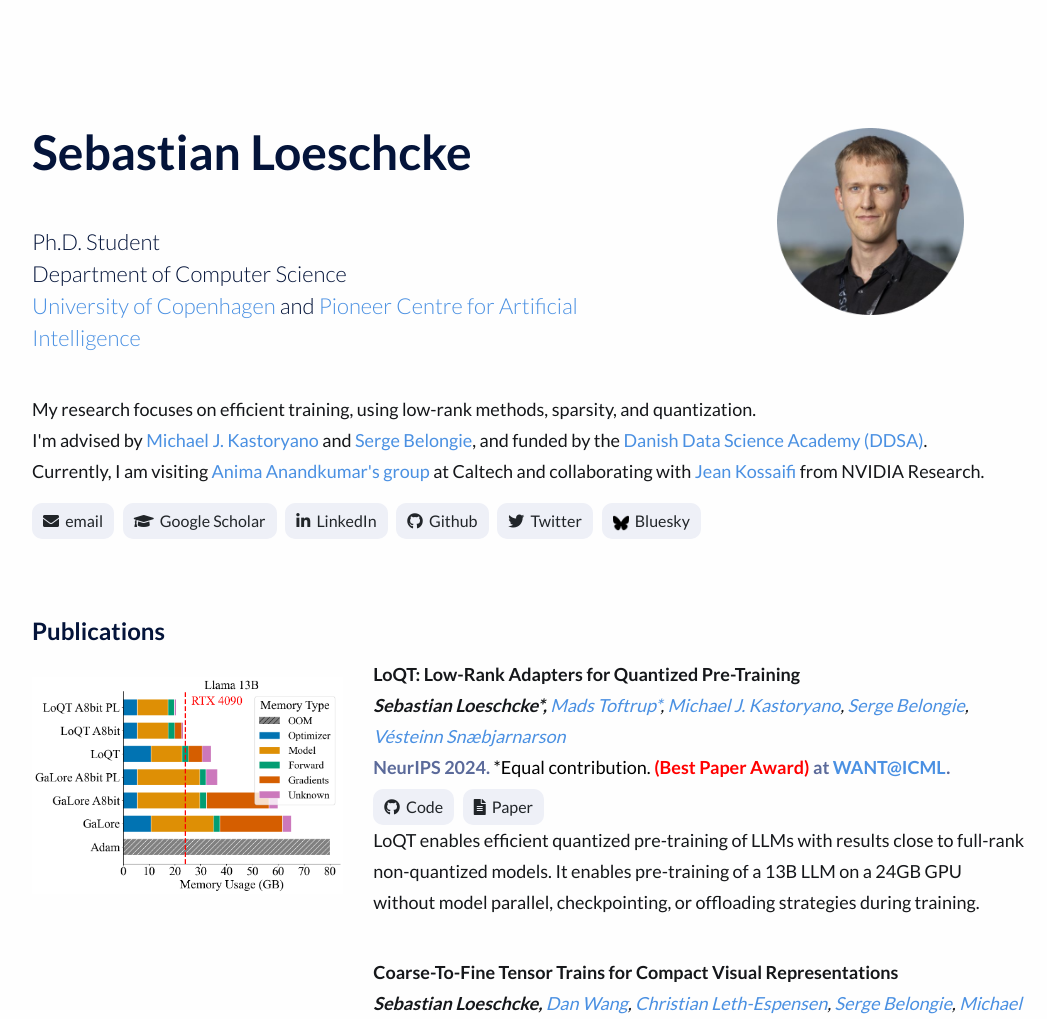
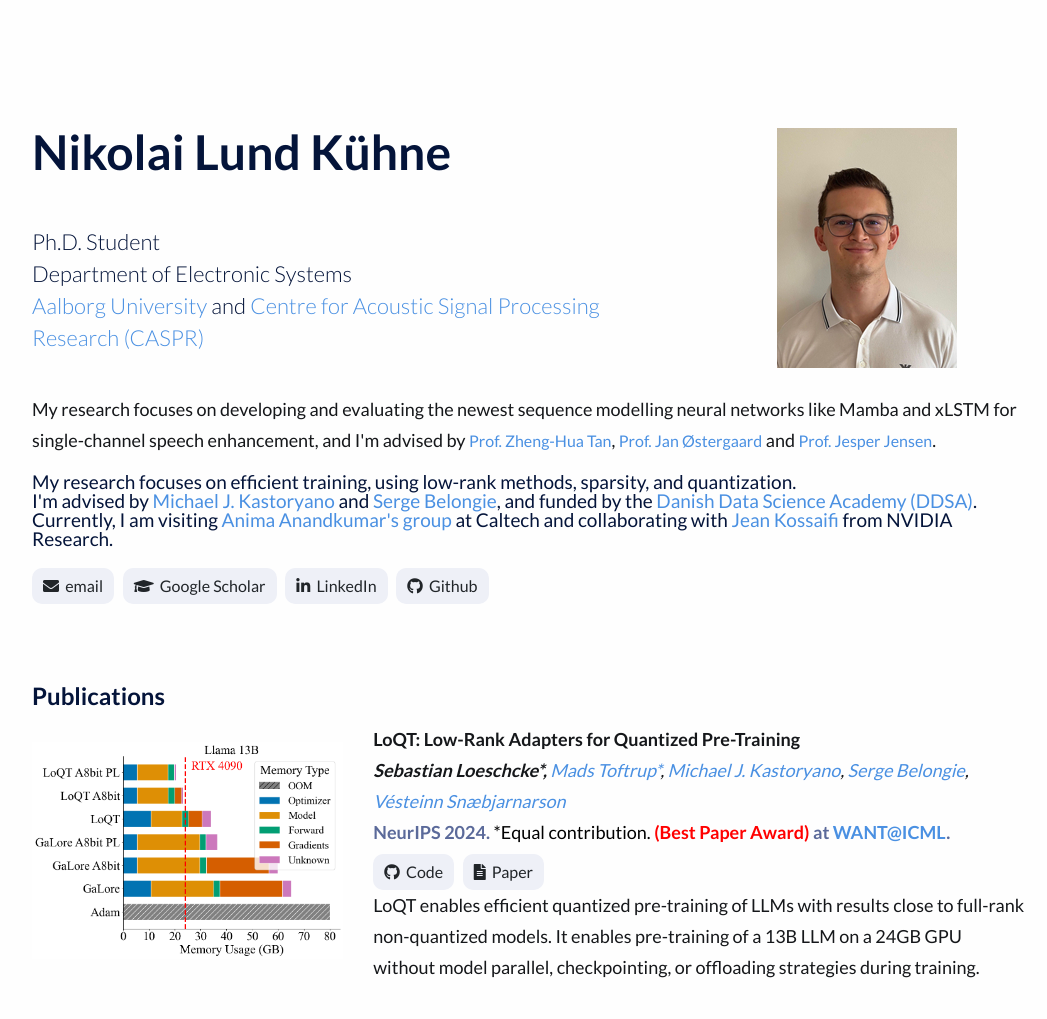
Before and after one commit to NikolaiKyhne/NikolaiKyhne.github.io, a plain HTML site: page index.html in a window 1280 px wide. Shown: the top 1019 px of the page, without its empty margins (111-1158 px from the left). Drawn offline with nearby package versions, Linux system fonts and the light colour scheme.

Commit message:
Update index.html

```diff
--- a/index.html
+++ b/index.html
@@ -1,7 +1,7 @@
 <!DOCTYPE html>
 <html>
 <head>
-	<title>Sebastian Loeschcke</title>
+	<title>Nikolai Lund Kühne</title>
 	<link href="css/bootstrap.css" rel="stylesheet">
 	<link rel="stylesheet" type="text/css" href="css/styles.css">
 
@@ -16,17 +16,21 @@
 		<div class="intro">
 			<div class="row">
 				<div class="col-lg-8 is-revealing is-header">
-					<h1 class="name"><strong>Sebastian Loeschcke</strong></h1>
+					<h1 class="name"><strong>Nikolai Lund Kühne</strong></h1>
 					<h2 class="lead">Ph.D. Student
-					<br/>Department of Computer Science
-					<br/><a href="https://di.ku.dk/">University of Copenhagen</a> and <a href="https://www.aicentre.dk/">Pioneer Centre for Artificial Intelligence</a></h2>
+					<br/>Department of Electronic Systems
+					<br/><a href="https://https://www.es.aau.dk//">Aalborg University</a> and <a href="https://caspr.es.aau.dk/">Centre for Acoustic Signal Processing Research (CASPR) </a></h2>
 				</div>
 				<div class="col-lg-4">
-					<img class="img-fluid" src="images/cv_img.png" alt="alternative" style="max-width: 60%; margin-left: 20%; margin-right: 20%;">
+					<img class="img-fluid" src="images/avatar.jpg" alt="alternative" style="max-width: 60%; margin-left: 20%; margin-right: 20%;">
 				</div>
 			</div>
 			<div class="is-revealing is-header">
 				<p>
+					My research focuses on developing and evaluating the newest sequence modelling neural networks like Mamba and xLSTM for single-channel speech enhancement,
+					and I'm advised by <a href="https://zhenghuatan.es.aau.dk/" target="_blank"><font size="3">Prof. Zheng-Hua Tan</font></a>,
+					<a href="https://vbn.aau.dk/da/persons/104838" target="_blank"><font size="3">Prof. Jan Østergaard</font></a> and <a href="https://vbn.aau.dk/da/persons/jje" target="_blank"><font size="3">Prof. Jesper Jensen</font></a>.
+              </font></p>
 					My research focuses on efficient training, using low-rank methods, sparsity, and quantization. <br>
 					I'm advised by <a href="https://scholar.google.com/citations?user=2roUPxkAAAAJ&hl=en">Michael J. Kastoryano</a> and
 					<a href="https://scholar.google.com/citations?hl=en&user=chD5XxkAAAAJ">Serge Belongie</a>, and funded by the
@@ -35,14 +39,11 @@
 				  </p>
 
 			</div>
-			<a class="btn is-revealing is-header" href="mailto:sebastianloeschcke@gmail.com"><i class="fab fas fa-envelope"></i>&nbsp email</a>
-			<a class="btn is-revealing is-header" href="https://scholar.google.com/citations?user=_aM-ud8AAAAJ&hl=en"><i class="fa fa-graduation-cap"></i>&nbsp Google Scholar</a>
-			<a class="btn is-revealing is-header" href="https://www.linkedin.com/in/sebastian-loeschcke/"><i class="fab fa-linkedin-in"></i>&nbsp LinkedIn</a>
-			<a class="btn is-revealing is-header" href="https://github.com/sebulo/"><i class="fab fa-github"></i>&nbsp Github</a>
+			<a class="btn is-revealing is-header" href="mailto:kyhne00@gmail.com"><i class="fab fas fa-envelope"></i>&nbsp email</a>
+			<a class="btn is-revealing is-header" href="https://scholar.google.com/citations?user=VB0PpvQAAAAJ&hl=en&oi=ao"><i class="fa fa-graduation-cap"></i>&nbsp Google Scholar</a>
+			<a class="btn is-revealing is-header" href="https://www.linkedin.com/in/nikolai-lund-k%C3%BChne-5441101ba/"><i class="fab fa-linkedin-in"></i>&nbsp LinkedIn</a>
+			<a class="btn is-revealing is-header" href="https://github.com/NikolaiKyhne/"><i class="fab fa-github"></i>&nbsp Github</a>
 			<!-- <a class="btn is-revealing is-header" href="data/cv.pdf"><i class="fab fas fa-file-alt"></i>&nbsp Curriculum Vitae</a> -->
-          <a class="btn is-revealing is-header" href="https://twitter.com/sloeschcke"><i class="fab fa-twitter"></i>&nbsp Twitter</a>
-		  <a class="btn is-revealing is-header" href="https://bsky.app/profile/sloeschcke.bsky.social">
-			  <img src="webfonts/bluesky-black.webp" alt="Bluesky" style="width: 16px; height: 16px; vertical-align: middle;">&nbsp Bluesky
 			</a>
 		    <!-- <a class="btn is-revealing is-header" href="https://twitter.com/sloeschcke">
 				<img src="webfonts/twitter-x-logo.png" alt="X" style="width: 16px; height: 16px; vertical-align: middle;">&nbsp
```
